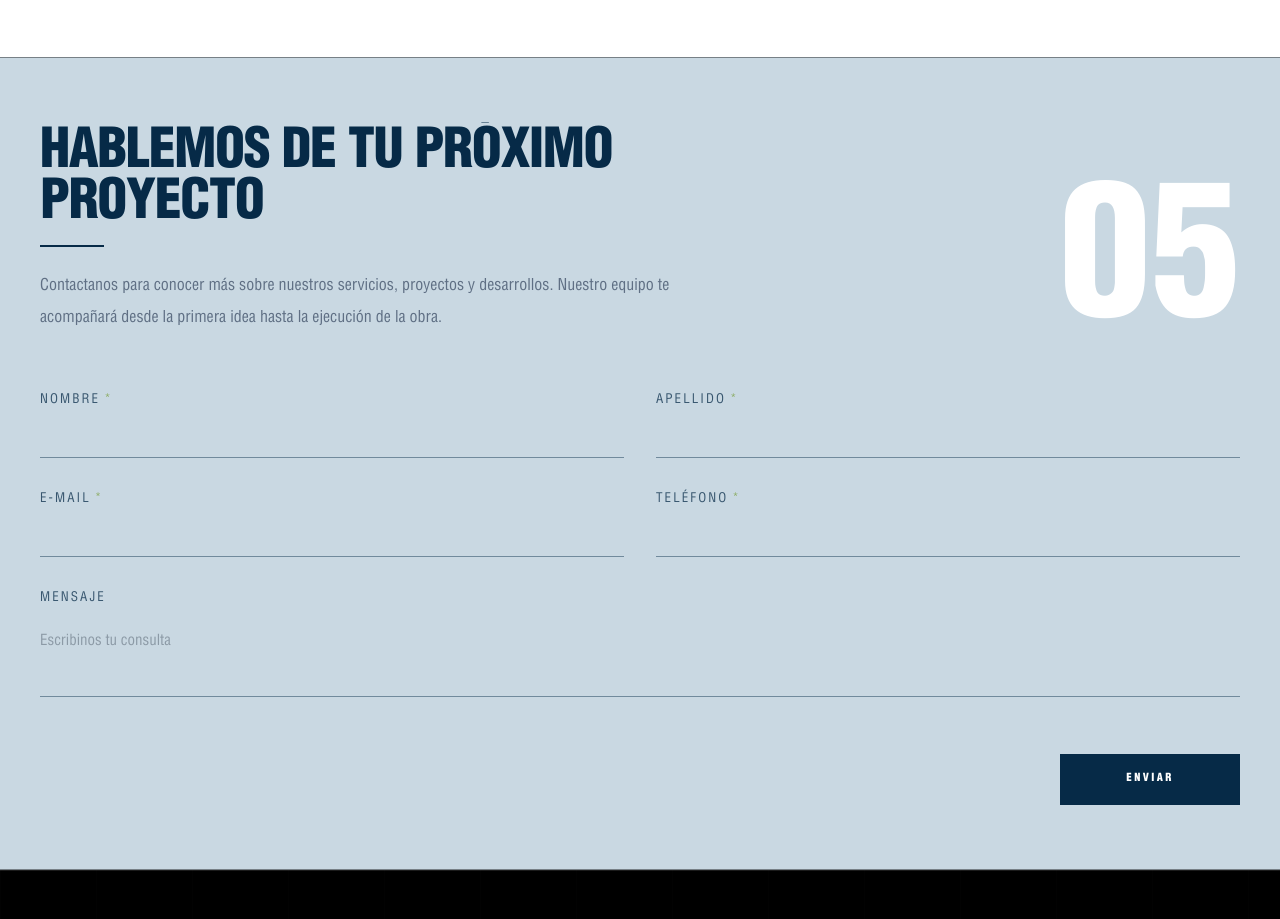
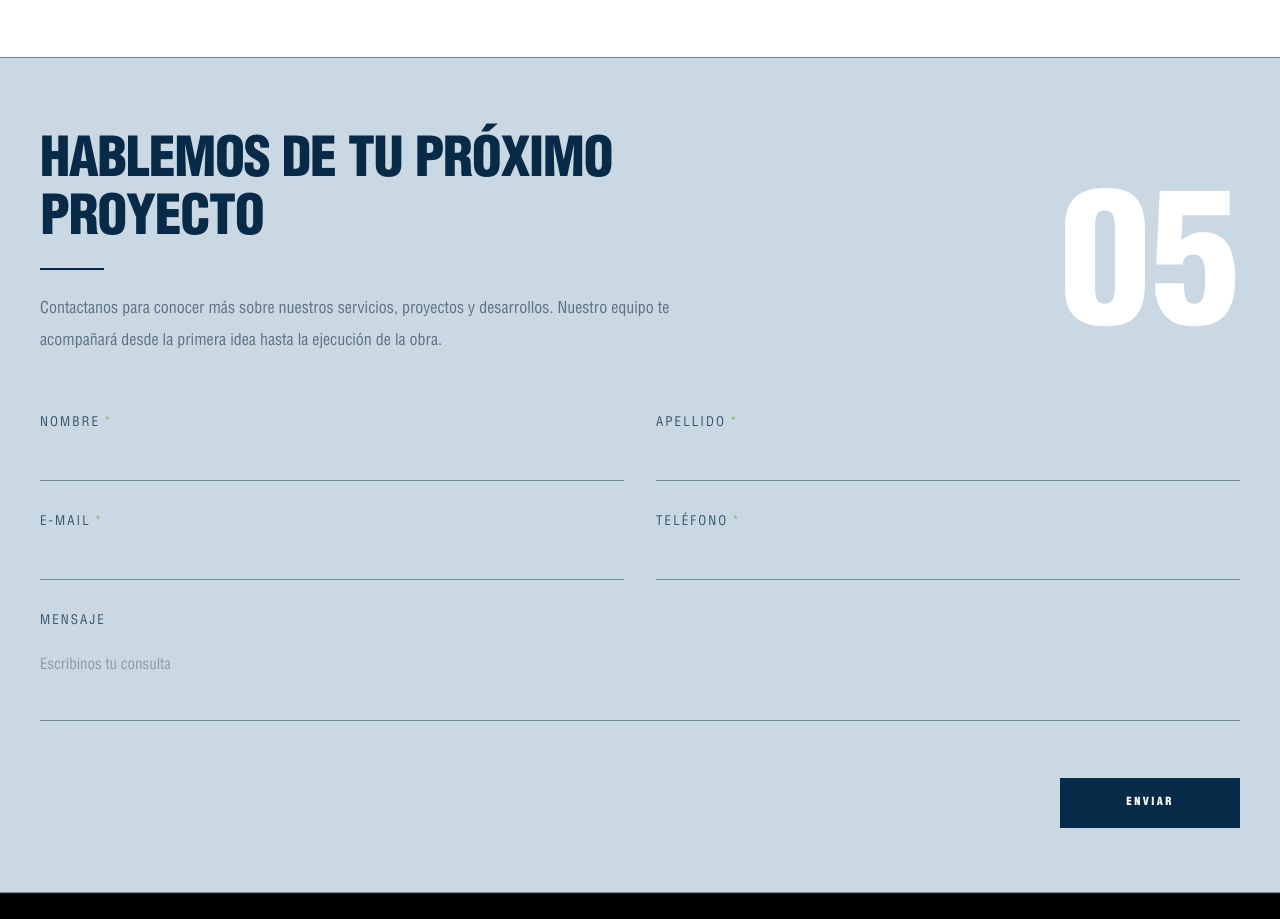
Before and after one commit to pachecoleoo/360-construcciones, a Next.js app: page /proyectos/salta-256 in a window 1280 px wide. Shown: the part 4800-5719 px from the top of the page. Built offline with nearby package versions, Linux system fonts and the light colour scheme; no server answers.

Commit message:
Fix section heading clipping and smooth reveal in iOS: components/proyectos/sections/ProjectContactForm.tsx

```diff
--- a/components/proyectos/sections/ProjectContactForm.tsx
+++ b/components/proyectos/sections/ProjectContactForm.tsx
@@ -123,16 +123,16 @@ ${values.mensaje}`,
               {}
             </p>
 
-            <div className="overflow-hidden">
+            <div className="overflow-visible">
               <h2
                 className={cx(
-                  "mt-2 text-[34px] md:text-[54px]",
-                  "leading-[0.95] tracking-tight text-[#062a47]",
+                  "ios-safe-title mt-2 text-[34px] md:text-[54px]",
+                  "leading-[1.08] tracking-tight text-[#062a47]",
                   "font-heading font-black uppercase",
                   "transition-all duration-700 delay-100 ease-out",
                   visible
                     ? "translate-y-0 opacity-100"
-                    : "translate-y-[110%] opacity-0",
+                    : "translate-y-6 opacity-0",
                 )}
               >
                 {t(title)}
```
